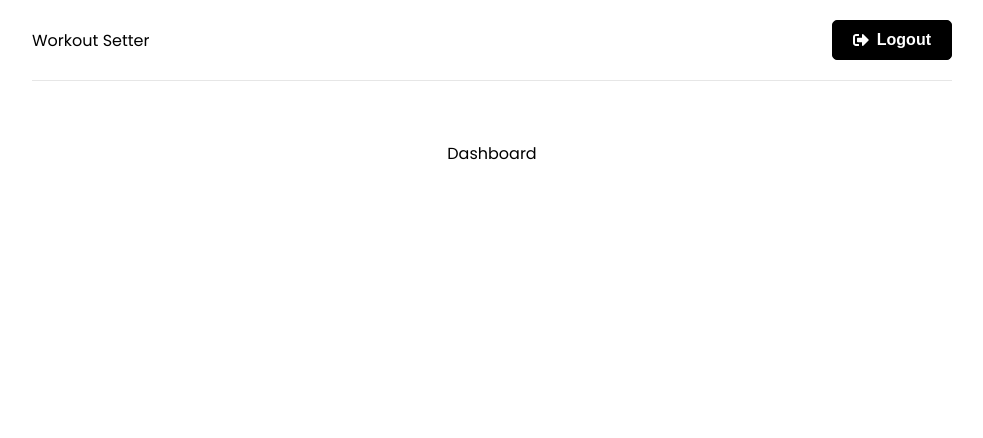
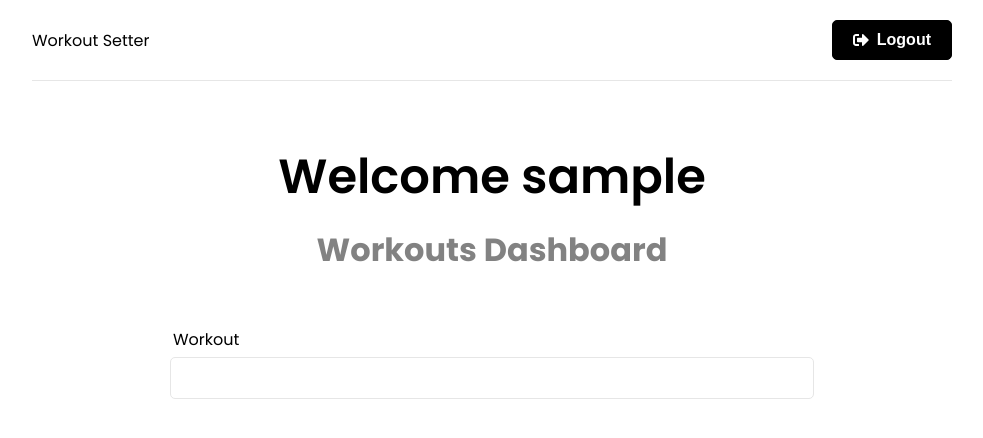
Before and after one commit to Mirali-01/MERN-app, a React (Create React App) app in the folder frontend/: page / in a window 1280 px wide. Shown: the top 438 px of the page, without its empty margins (148-1131 px from the left). Built offline with nearby package versions, Linux system fonts and the light colour scheme; sample sign-in values are in the browser's storage.

Commit message:
adding feature to create workouts on user dashboard

```diff
--- a/frontend/src/app/store.js
+++ b/frontend/src/app/store.js
@@ -1,11 +1,14 @@
 // configureStore: accepts reducer functions as arguments, controlling all the updates to App
 import { configureStore } from "@reduxjs/toolkit";
 import authReducer from "../features/auth/authSlice";
+import workoutReducer from "../features/workouts/workoutSlice";
 
 // reducer: (state, action) => newState
 // determines the change in an application's state, making synchronous and consistent updates
 export const store = configureStore({
   reducer: {
     auth: authReducer,
+    workouts: workoutReducer,
+    // exercise: exerciseReducer,
   },
 });
--- /dev/null
+++ b/frontend/src/components/WorkoutForm.jsx
@@ -0,0 +1,22 @@
+import React from "react";
+import { useState } from "react";
+import { useSelector, useDispatch } from "react-redux";
+
+const WorkoutForm = () => {
+  const onSubmit = (e) => {
+    e.preventDefault();
+  };
+
+  return (
+    <section className="form">
+      <form onSubmit={onSubmit}>
+        <div className="form-group">
+          <label htmlFor="text">Workout</label>
+          <input type="text" />
+        </div>
+      </form>
+    </section>
+  );
+};
+
+export default WorkoutForm;
--- a/frontend/src/features/auth/authSlice.js
+++ b/frontend/src/features/auth/authSlice.js
@@ -3,7 +3,7 @@ import { createSlice, createAsyncThunk } from "@reduxjs/toolkit";
 // createSlice: accepts initial states, an object of reducer functions, and "slice" name
 
 // async for registration
-// createAsyncThunk: running asynchronous logic for fetchin API data, for every action there are state promises: pending, fulfilled, and rejected - taking control of promise actions
+// createAsyncThunk: running asynchronous logic for fetchin API data, for every action there are state promises: pending, fulfilled, and rejected - taking control of promise actions and delaying computation to do the work later
 import authService from "./authService";
 
 // Get user from localStorage
@@ -17,7 +17,7 @@ const initialState = {
   message: "",
 };
 
-// Register user, can vary in time, saves to localStorage
+// Register user, saves to localStorage
 // takes a string value that has the action
 export const register = createAsyncThunk(
   "auth/register",
@@ -76,7 +76,7 @@ export const authSlice = createSlice({
         state.isLoading = false;
         state.isSuccess = true;
         state.user = action.payload;
-        // action.payload takes the response from the backend
+        // action.payload takes the response from the backend = respose.data
       })
       .addCase(register.rejected, (state, action) => {
         state.isLoading = false;
--- /dev/null
+++ b/frontend/src/features/workouts/workoutSlice.js
@@ -0,0 +1,21 @@
+import { createSlice, createAsyncThunk } from "@reduxjs/toolkit";
+
+const initialState = {
+  workouts: [],
+  isError: false,
+  isSuccess: false,
+  isLoading: false,
+  message: "",
+};
+
+// createSlice => "name",
+export const workoutSlice = createSlice({
+  name: "workout",
+  initialState,
+  reducers: {
+    reset: (state) => initialState,
+  },
+});
+
+export const { reset } = workoutSlice.actions;
+export default workoutSlice.reducer;
--- a/frontend/src/pages/Dashboard.jsx
+++ b/frontend/src/pages/Dashboard.jsx
@@ -1,7 +1,29 @@
 import React from "react";
+import { useEffect } from "react";
+import { useNavigate } from "react-router-dom";
+import { useSelector } from "react-redux";
+import WorkoutForm from "../components/WorkoutForm";
 
 const Dashboard = () => {
-  return <div>Dashboard</div>;
+  const navigate = useNavigate();
+
+  const { user } = useSelector((state) => state.auth);
+
+  useEffect(() => {
+    if (!user) {
+      navigate("/login");
+    }
+  }, [user, navigate]);
+
+  return (
+    <div>
+      <section className="heading">
+        <h1>Welcome {user && user.username}</h1>
+        <p>Workouts Dashboard</p>
+      </section>
+      <WorkoutForm />
+    </div>
+  );
 };
 
 export default Dashboard;
```
Also changed, not shown: frontend/src/features/exercises/exerciseService.js (added), frontend/src/features/exercises/exerciseSlice.js (added), frontend/src/features/workouts/workoutService.js (added), 2 other files (tests, documents, lock files or other folders).
